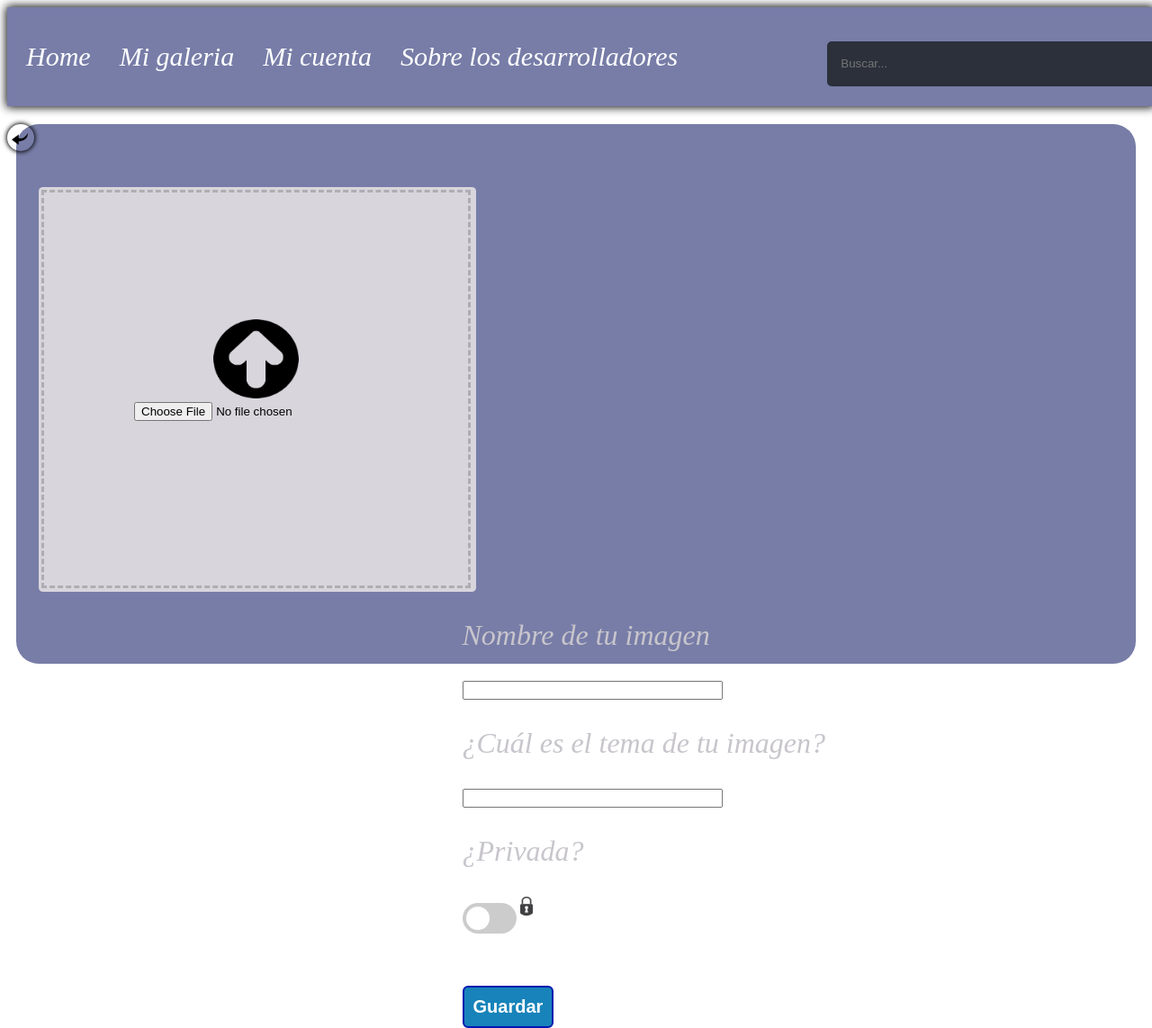
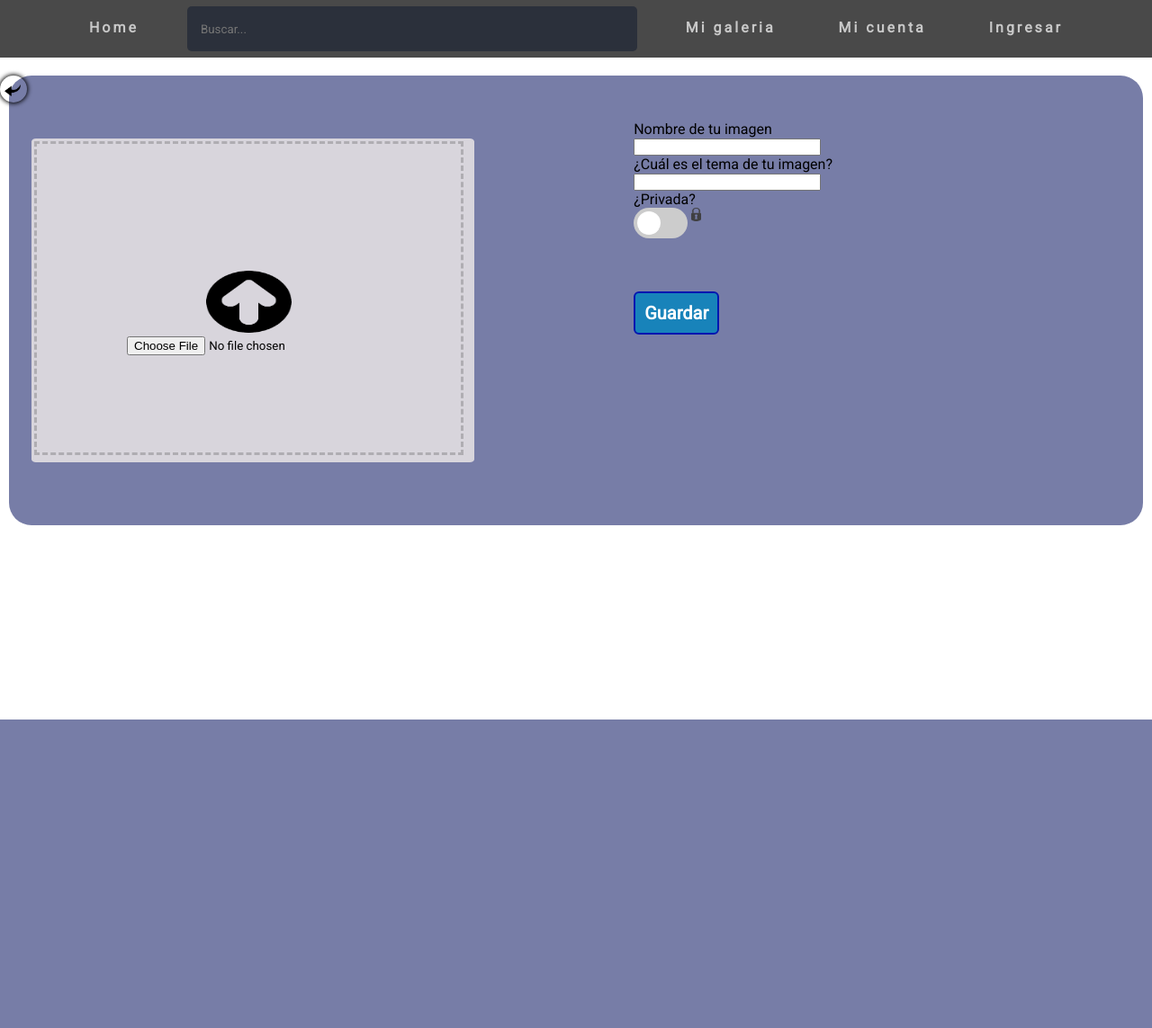
Before and after one commit to Nerfer1205/Sprint2, a Flask app: page /image in a window 1280 px wide. Shown: the whole page at 90% size. After the commit the page ends 800 px from the top, so only its background shows below. Run offline with Flask 2, Linux system fonts and the light colour scheme.

Commit message:
Modificada la navbar y agregada al registro

```diff
--- a/main.py
+++ b/main.py
@@ -1,12 +1,13 @@
+from flask import Flask, render_template, request, redirect, url_for, session
 import os
-from flask import Flask, render_template,request,redirect,url_for
 import utils
-import db
-FOLDER_CARGA = os.path.abspath("resources") # carpeta donde se cargarán las imágenes.
+import querys
+import secrets
 from werkzeug.utils import secure_filename # para obtener el nombre del archivo de forma segura.
 
 app = Flask(__name__)
-
+FOLDER_CARGA = os.path.abspath("resources") # carpeta donde se cargarán las imágenes.
+app.config['SECRET_KEY'] = secrets.token_hex(20)
 
 @app.route('/', methods=["GET", "POST"])
 def login():
@@ -15,6 +16,7 @@ def login():
         password = request.form['password']
 
         if querys.autenticar_usuario(email, password):
+            session['email'] = email
             return redirect(url_for('welcome'))
         else:
             return render_template('login.html')
@@ -62,7 +64,7 @@ def image():
         path = os.path.join(app.config["FOLDER_CARGA"], filename) # ruta de la imagen, incluyendola.
         archivo.save(path)
         flash( 'Imagen guardada con éxito.' )
-    return render_template('actualizate_create.html',path = path)
+    return render_template('actualizate_create.html', path = path)
 
 @app.route('/download')
 def download():
--- a/querys.py
+++ b/querys.py
@@ -14,7 +14,6 @@ def ingresar_usuario(correo, contrasena):
     )
 
     db.commit()
-    print("P2")
 
 
 def autenticar_usuario(correo, contrasena):
@@ -37,7 +36,6 @@ def insertar_imagen(nombre, archivo, usuario):
     )
 
     db.commit()
-    print("P2")
 
 
 def actualizar_imagen(nombre,archivo,usuario, id):
@@ -49,7 +47,6 @@ def actualizar_imagen(nombre,archivo,usuario, id):
     )
 
     db.commit()
-    print("P2")
 
 def borrar_imagen(id):
     db = get_db()
@@ -60,7 +57,6 @@ def borrar_imagen(id):
     )
 
     db.commit()
-    print("P2")
 
 def leer_imagen(id):
     db = get_db()
--- a/static/css/style_base.css
+++ b/static/css/style_base.css
@@ -1,16 +1,13 @@
-
+*{
+  margin:0px;
+  padding: 0px;
+  box-sizing: border-box;
+  font-family: 'Roboto', sans-serif;
+}
 
 h1{
 	font-size: 330%;
 	font-weight: 100;
-}
-
-p {
-  margin-top: 30px;
-	margin-right: 0px;
-	font-size: 200%;
-	font-style: italic;
-	color:  #c8c5cc ;
 }
 
 .info p{
@@ -21,40 +18,62 @@ p {
   margin-left: 100px;
 }
 
-.barra ul {
+nav{
+  display:flex;
+  justify-content: space-evenly;
+  align-items: center;
+  min-height: 8vh;
+  background-color: #494949;
+
+}
+
+.nav-links{
+  display:flex;
+  justify-content: space-around;
+  width: 90%;
+}
+
+.nav-links li{
+  float: left;
+  list-style: none;
+}
+
+.nav-links a {
+  color:rgb(200, 200, 200);
+  text-decoration: none;
+  letter-spacing: 3px;
+  font-weight: bold;
+  font-size: 16px;
+}
+
+.buscador{
   display: flex;
   align-items: center;
-  list-style-type: none;
-  margin: 0px;
-  padding: 5px;
-  overflow: hidden;
-  background-color: #777DA7;
-  box-shadow: 0px 0px 10px 1px black;
-  width: 100%;
-  height: 100px;
-  font-size: 30px;
-  font-style: italic;
-}
-
-.box{
-  display: flex;
-  align-items: center;
-  align-content: center;
-  margin-top: 3%;
-  margin-left: 30%;
+  align-self: center;
   width: 500px;
   height: 50px;
 }
 
+li a {
+  display: block;
+  text-align: center;
+  padding: 14px 16px;
+  text-decoration: none;
+}
 
-.container-1 input#search{
+li a:hover {
+    background-color: #111;
+}
+
+.buscador input#search{
   width: 500px;
   height: 50px;
   background: #2b303b;
   border: none;
+  align-self: center;
   font-size: 10pt;
   float: left;
-  color: #262626;
+  color: #474747;
   padding-left: 15px;
   -webkit-border-radius: 5px;
   -moz-border-radius: 5px;
@@ -69,28 +88,13 @@ p {
 }
 
 
-.container-1 input#search:hover,
-.container-1 input#search:focus,
-.container-1 input#search:active{
+.buscador input#search:hover,
+.buscador input#search:focus,
+.buscador input#search:active{
     outline:none;
     background: #ffffff;
   }
 
-li {
-    float: left;
-}
-
-li a {
-    display: block;
-    color: white;
-    text-align: center;
-    padding: 14px 16px;
-    text-decoration: none;
-}
-
-li a:hover {
-    background-color: #111;
-}
 
 .wrapper {
   margin-top: 100px;
--- a/templates/base.html
+++ b/templates/base.html
@@ -19,25 +19,21 @@
 <body>
 
     {% block navbar %}
+    <nav>
+		<ul class="nav-links">
 
-    <div class="barra">
-		<ul>
-		  <li><a class="active" href="#home">Home</a></li>
-		  <li><a href="#news">Mi galeria</a></li>
-		  <li><a href="#contact">Mi cuenta</a></li>
-		  <li><a href="#about">Sobre los desarrolladores</a></li>
+		  <li><a href="{{ url_for('welcome')}}">Home</a></li>
 		  <li>
-		  	<div class="box">
-			<div class="container-1">
+			<div class="buscador">
     			<input type="search" id="search" placeholder="Buscar..." />
 			</div>
-		</div>
+          </li>
+		  <li><a href="">Mi galeria</a></li>
+		  <li><a href="#contact">Mi cuenta</a></li>
+		  <li><a href="{{ url_for('login')}}">Ingresar</a></li>
 
-		  </li>
 		</ul>
-
-	</div>
-
+    </nav>
     {% endblock %}
 
     {% block content %}
--- a/templates/login.html
+++ b/templates/login.html
@@ -9,7 +9,9 @@
 {% endblock %}
 
 {% block content %}
+    {{ super() }}
 
+    <section class="mero-daño">
     <section class = "portada">
     </section>
 
@@ -38,4 +40,7 @@
 
     </section>
 
+    </section>
+
+
 {% endblock %}
--- a/templates/recovery.html
+++ b/templates/recovery.html
@@ -5,7 +5,8 @@
 {% endblock %}
 
 {% block content %}
-
+{{ super() }}
+<section class="mero-daño">
 <section class = "portada-recovery">
 </section>
 
@@ -25,5 +26,5 @@
     </form>
 
 </section>
-
+</section>
 {% endblock %}
--- a/templates/sign-up.html
+++ b/templates/sign-up.html
@@ -5,7 +5,8 @@
 {% endblock %}
 
 {% block content %}
-
+{{ super() }}
+<section class="mero-daño">
     <section class = "portada">
     </section>
 
@@ -42,5 +43,5 @@
         </form>
 
     </section>
-
+</section>
 {% endblock %}
```
Also changed, not shown: static/css/style_inicio.css (+79 -4 lines), templates/base_inicio.html (+17 -0 lines).
